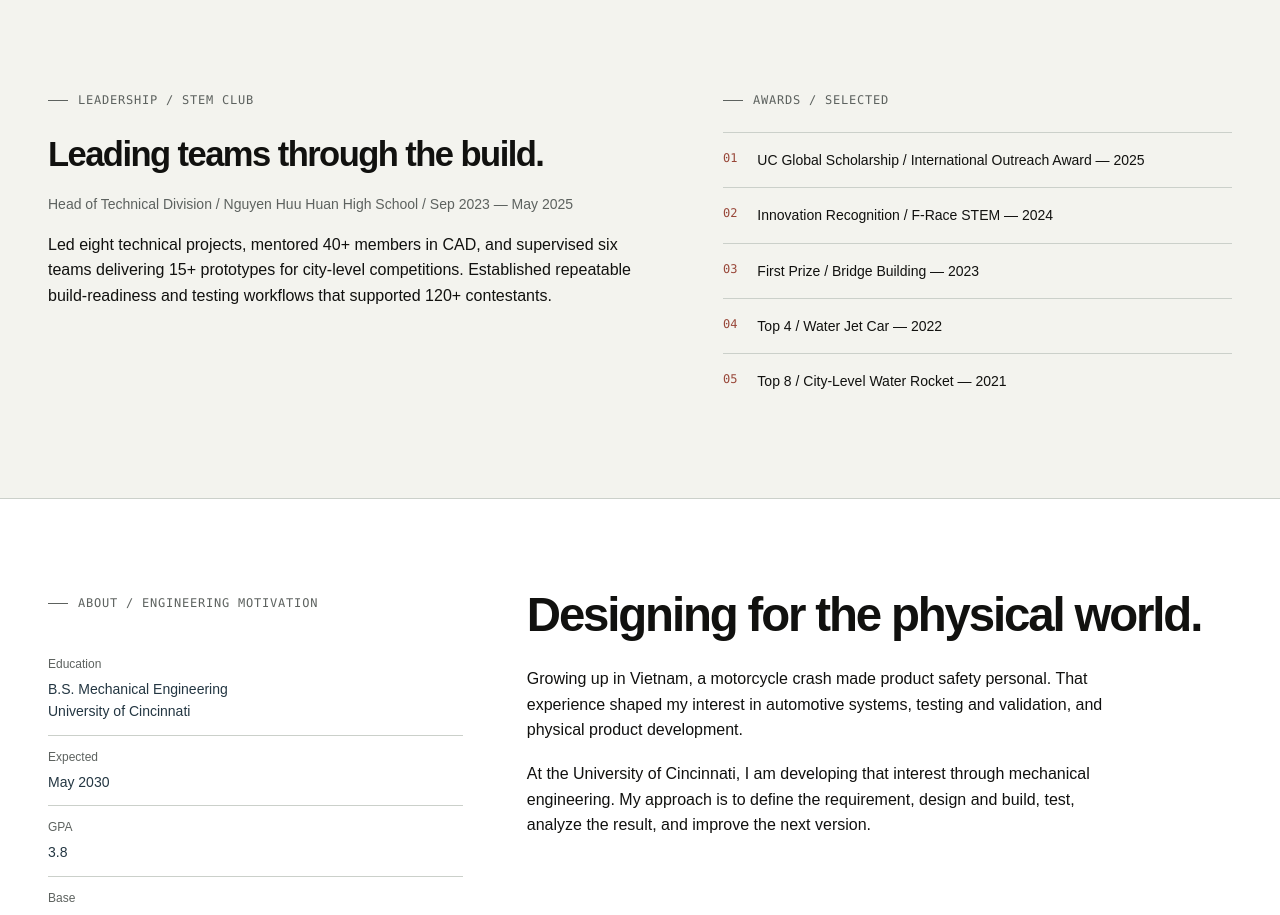
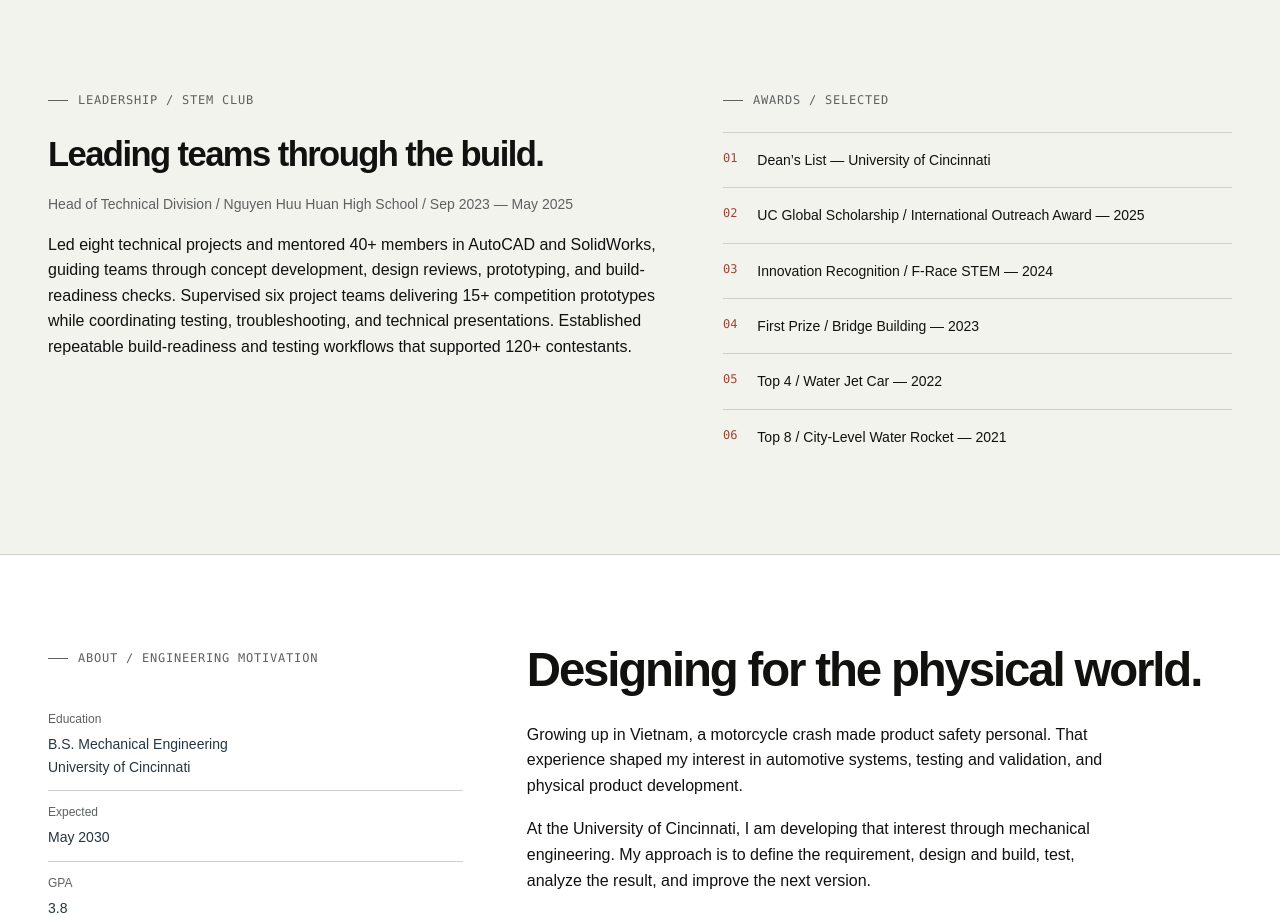
Before and after one commit to tquann207/tquan207.portfolio, a Next.js app: page / in a window 1280 px wide. Shown: the part 7340-8255 px from the top of the page. Built offline with nearby package versions, Linux system fonts and the light colour scheme; no server answers.

Commit message:
Add Dean's List and sync leadership details

```diff
--- a/components/leadership.tsx
+++ b/components/leadership.tsx
@@ -2,6 +2,7 @@ import { Reveal } from "./reveal";
 import { TechnicalLabel } from "./technical-label";
 
 const awards = [
+  "Dean’s List — University of Cincinnati",
   "UC Global Scholarship / International Outreach Award — 2025",
   "Innovation Recognition / F-Race STEM — 2024",
   "First Prize / Bridge Building — 2023",
@@ -17,11 +18,20 @@ export function Leadership() {
           <TechnicalLabel>LEADERSHIP / STEM CLUB</TechnicalLabel>
           <h2 id="leadership-title">Leading teams through the build.</h2>
           <p className="leadership-meta">Head of Technical Division / Nguyen Huu Huan High School / Sep 2023 — May 2025</p>
-          <p>Led eight technical projects, mentored 40+ members in CAD, and supervised six teams delivering 15+ prototypes for city-level competitions. Established repeatable build-readiness and testing workflows that supported 120+ contestants.</p>
+          <p>
+            Led eight technical projects and mentored 40+ members in AutoCAD and SolidWorks, guiding teams through concept development, design reviews, prototyping, and build-readiness checks. Supervised six project teams delivering 15+ competition prototypes while coordinating testing, troubleshooting, and technical presentations. Established repeatable build-readiness and testing workflows that supported 120+ contestants.
+          </p>
         </Reveal>
         <Reveal className="awards-list" delay={100}>
           <TechnicalLabel>AWARDS / SELECTED</TechnicalLabel>
-          <ol>{awards.map((award, index) => <li key={award}><span>{String(index + 1).padStart(2, "0")}</span>{award}</li>)}</ol>
+          <ol>
+            {awards.map((award, index) => (
+              <li key={award}>
+                <span>{String(index + 1).padStart(2, "0")}</span>
+                {award}
+              </li>
+            ))}
+          </ol>
         </Reveal>
       </div>
     </section>
```
